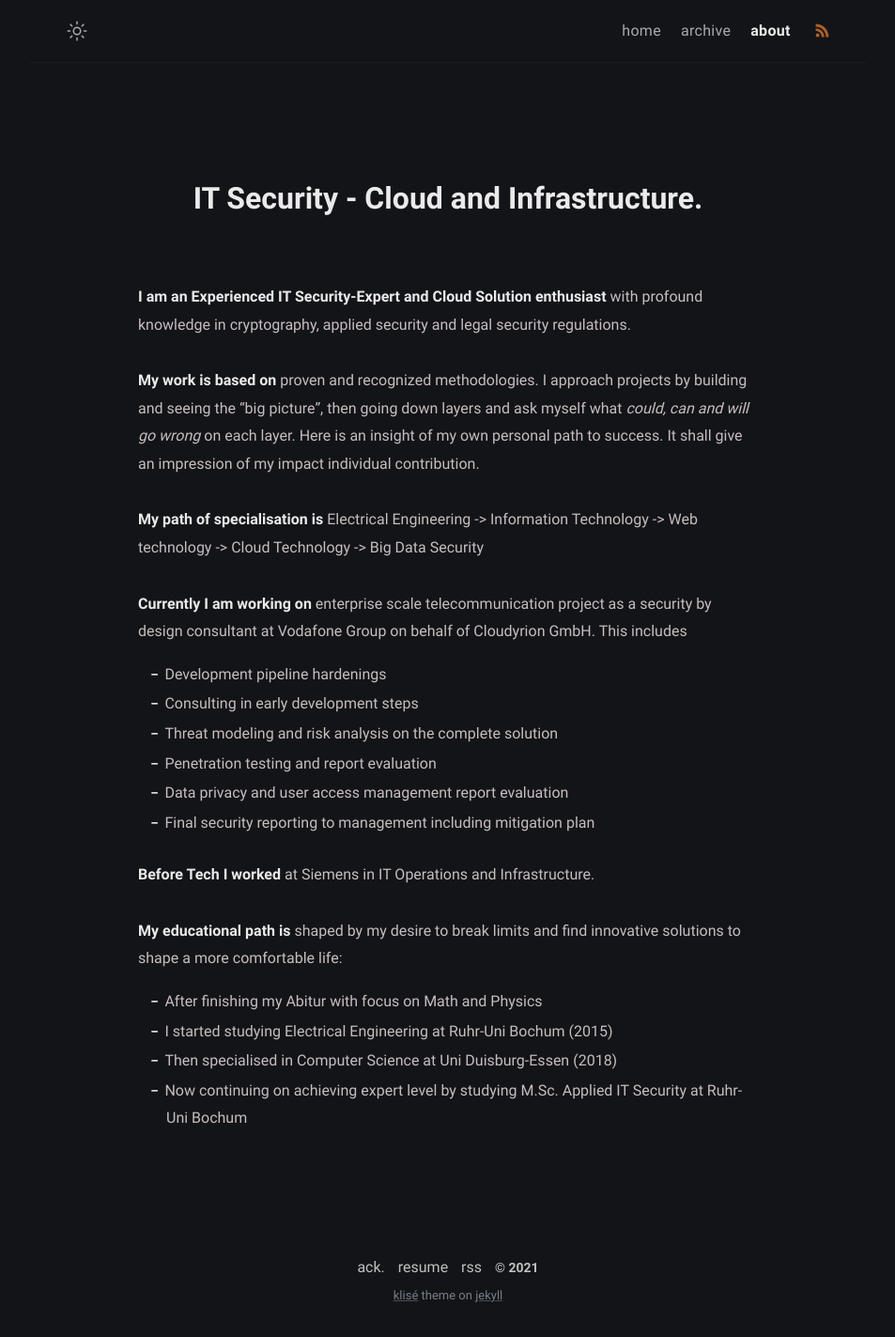
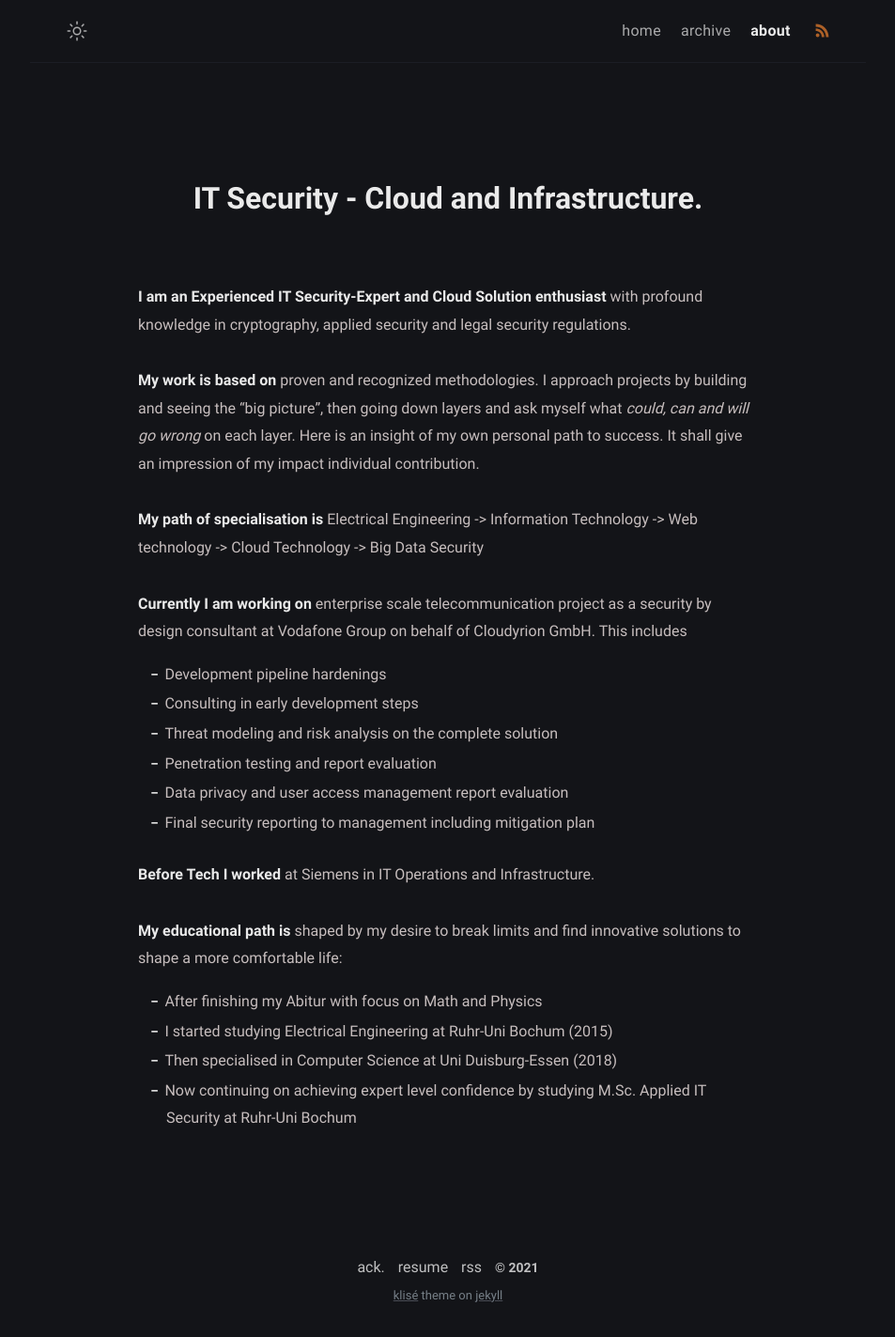
Before and after one commit to securebitAsif/fabulous-jupiter-8f84d, a Jekyll site: the page built from about.md, in a window 1280 px wide. Shown: the whole page at 94% size, without its empty margins (163-1116 px from the left). Built offline with Jekyll 4.4.1, drawn with Linux system fonts in a browser that asks for light colours.

Commit message:
about.md: changed

```diff
--- a/about.md
+++ b/about.md
@@ -26,4 +26,4 @@ comments: false
 - After finishing my Abitur with focus on Math and Physics
 - I started studying Electrical Engineering at Ruhr-Uni Bochum (2015)
 - Then specialised in Computer Science at Uni Duisburg-Essen (2018)
-- Now continuing on achieving expert level by studying M.Sc. Applied IT Security at Ruhr-Uni Bochum
+- Now continuing on achieving expert level confidence  by studying M.Sc. Applied IT Security at Ruhr-Uni Bochum
```
